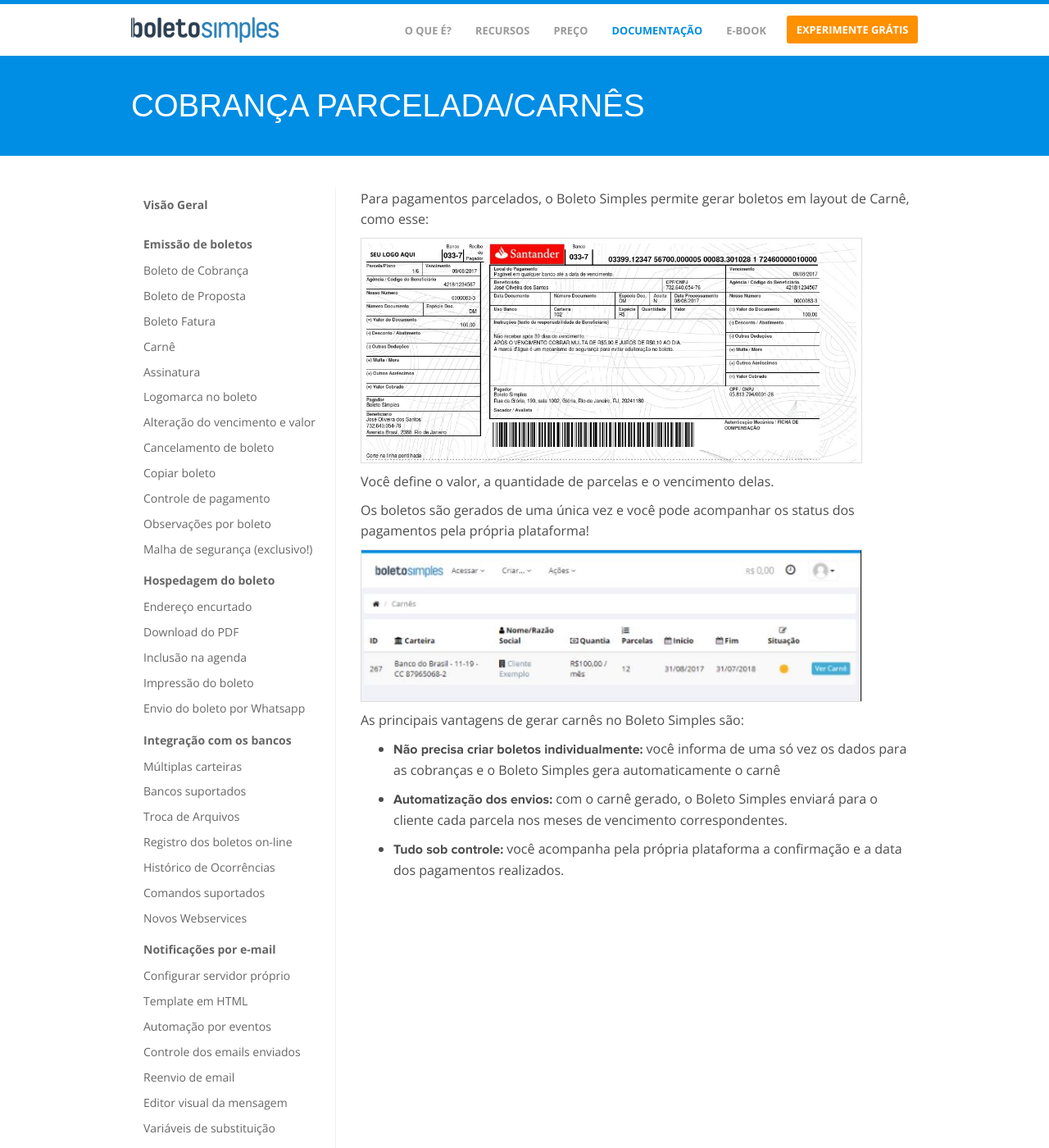
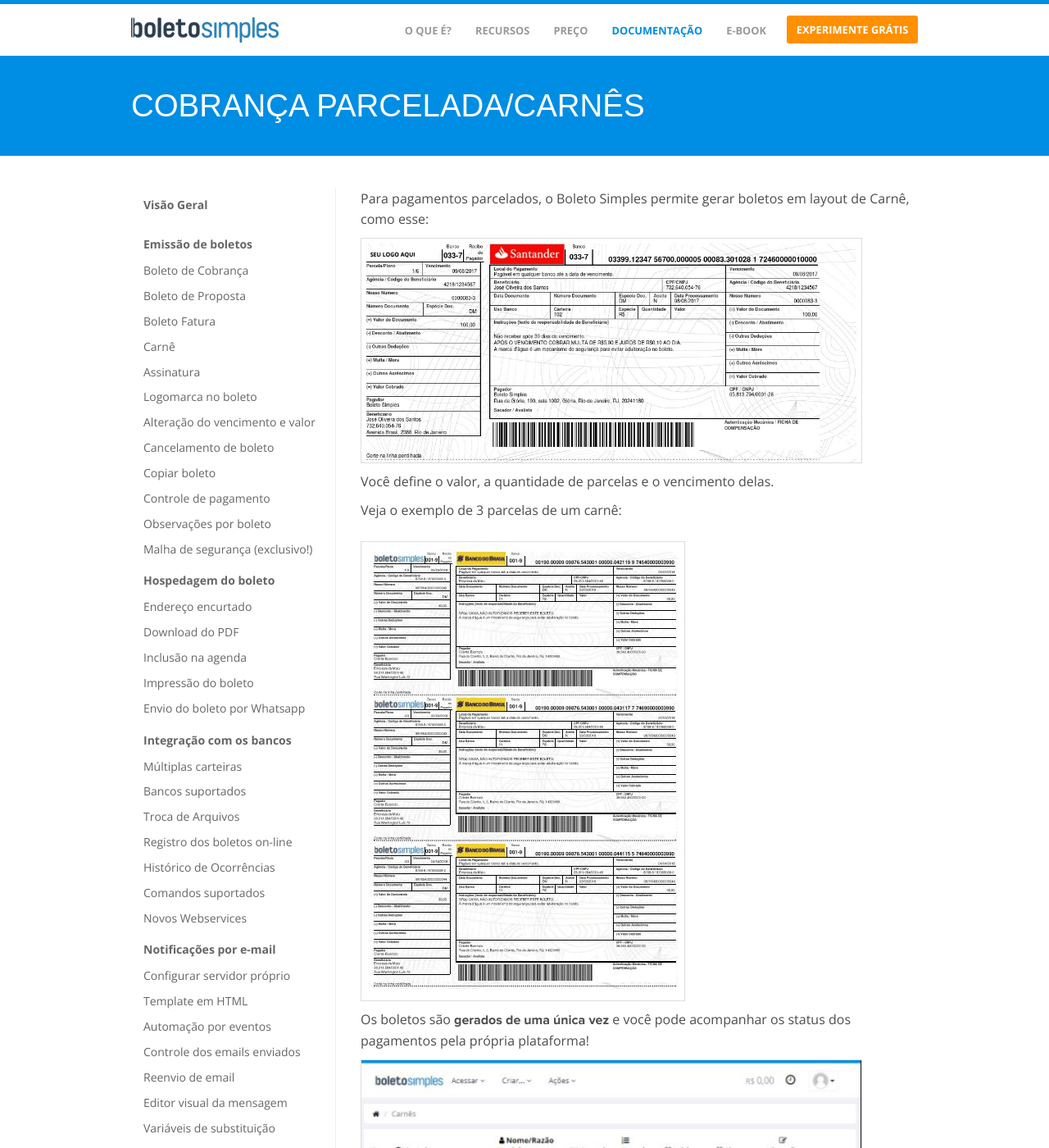
Before and after one commit to BoletoSimples/boletosimples-features, a Jekyll site: the page built from cobranca-parcelada-carnes.markdown, in a window 1280 px wide and 1400 px high. Shown: the whole window at 82% size. Built offline with Jekyll 4.4.1, drawn with Linux system fonts in a browser that asks for light colours.

Commit message:
Updated Cobranca Parcelada Carnes

```diff
--- a/cobranca-parcelada-carnes.markdown
+++ b/cobranca-parcelada-carnes.markdown
@@ -10,7 +10,11 @@
 
 Você define o valor, a quantidade de parcelas e o vencimento delas.
 
-Os boletos são gerados de uma única vez e você pode acompanhar os status dos pagamentos pela própria plataforma!
+Veja o exemplo de 3 parcelas de um carnê:\
+\
+![carne-3-parcelas.JPG](/uploads/carne-3-parcelas.JPG)
+
+Os boletos são **gerados de uma única vez** e você pode acompanhar os status dos pagamentos pela própria plataforma!
 
 ![carnê status.JPG](/uploads/carn%C3%AA%20status.JPG)
 
```
